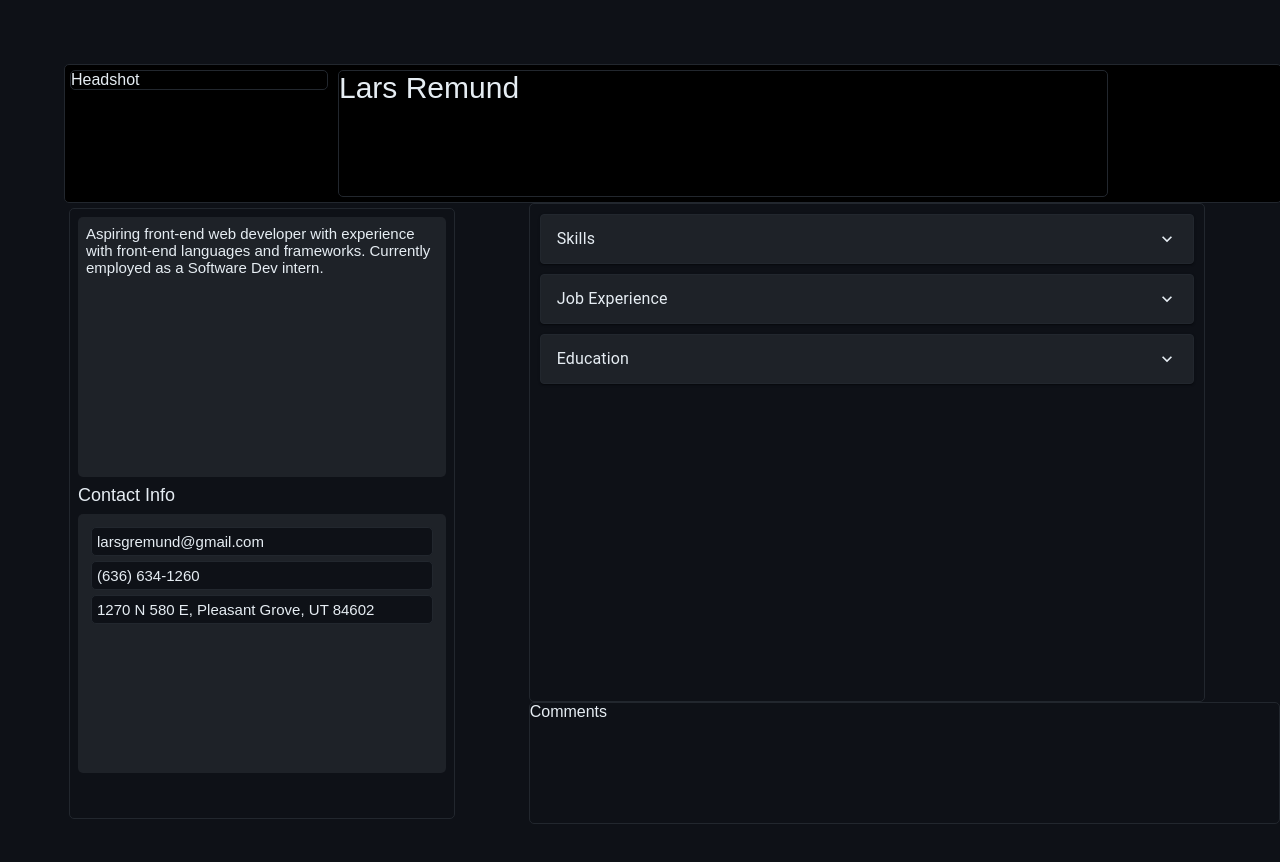
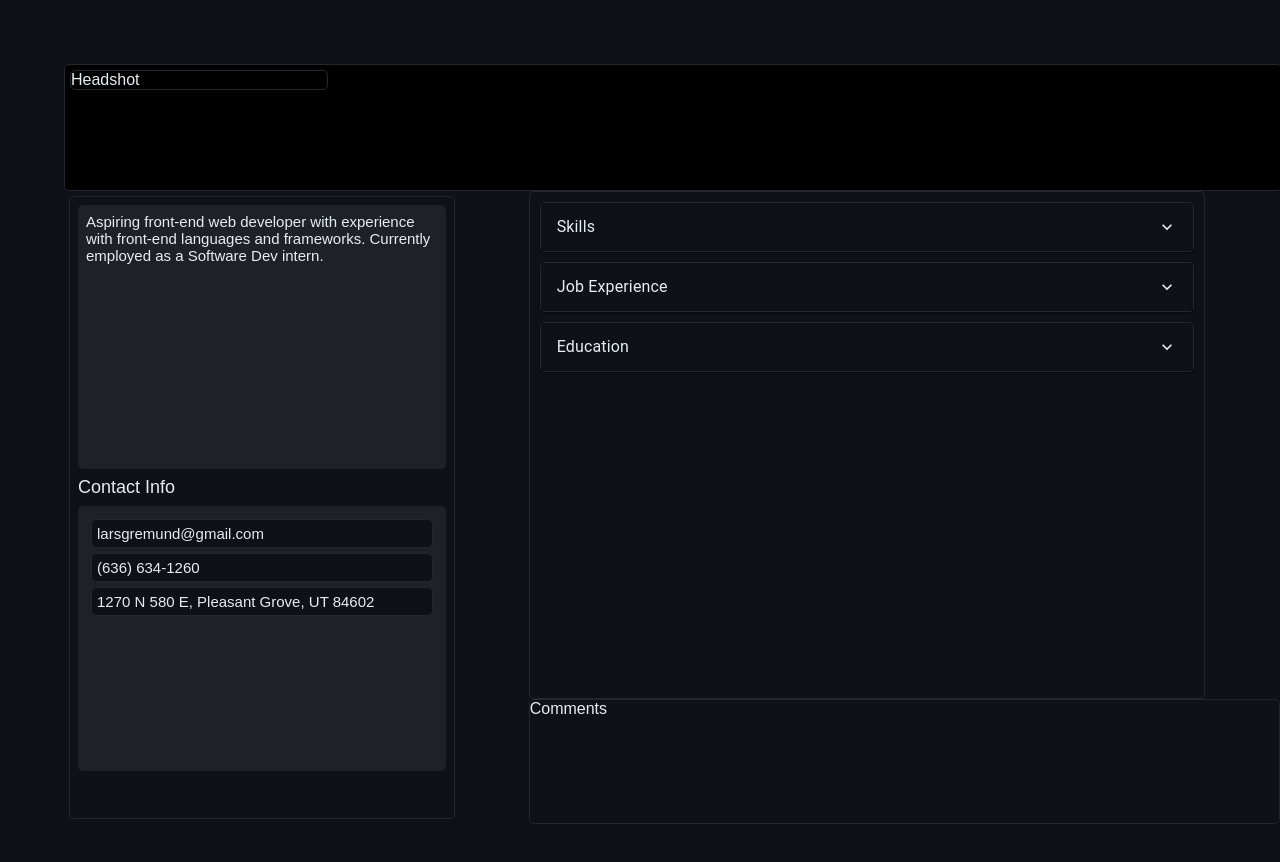
Before and after one commit to laremund/Proof-I-Can-React, a React (Create React App) app in the folder my-app/: page / in a window 1280 px wide. Built offline with nearby package versions, Linux system fonts and the light colour scheme.

Commit message:
Started implementing some special functionality for FAQ

```diff
--- a/my-app/src/App.js
+++ b/my-app/src/App.js
@@ -14,7 +14,7 @@ function App() {
           <div className="headshot-container">
             <div className="headshot">Headshot</div>
           </div>
-          <div className="name">Lars Remund</div>
+          {/* <div className="name">Lars Remund</div> */}
         </header>
         <div className="info-sidebar">
           <div className="body-text">
--- a/my-app/src/FAQ/FAQ.js
+++ b/my-app/src/FAQ/FAQ.js
@@ -1,4 +1,5 @@
 import React from "react";
+import { useState } from "react";
 import {
   Accordion,
   AccordionSummary,
@@ -9,6 +10,10 @@ import ExpandMoreIcon from "@mui/icons-material/ExpandMore";
 import styles from "./faq.module.css";
 
 export default function FAQ({ question, answer }) {
+  const [isExpanded, setExpanded] = useState(false);
+  const handleChange = () => {
+    setExpanded(!isExpanded);
+  };
   return (
     <div>
       <Accordion
@@ -20,7 +25,7 @@ export default function FAQ({ question, answer }) {
         }}
         // square={true}
         // disableGutters={true}
-        // onChange={handleChange}
+        onChange={handleChange}
       >
         <AccordionSummary
           // className={isExpanded ? styles.summaryExpanded : null}
@@ -33,17 +38,16 @@ export default function FAQ({ question, answer }) {
               }}
             />
           }
+          sx={{
+            bgcolor: "#0e1117",
+          }}
         >
           <div className={styles.summaryContainer}>
-            <Typography variant="body1" className={styles.typography}>
-              {question}
-            </Typography>
+            <Typography className={styles.typography}>{question}</Typography>
           </div>
         </AccordionSummary>
         <AccordionDetails>
-          <Typography variant="body1" className={styles.answerTypography}>
-            {answer}
-          </Typography>
+          <Typography className={styles.answerTypography}>{answer}</Typography>
         </AccordionDetails>
       </Accordion>
     </div>
```
